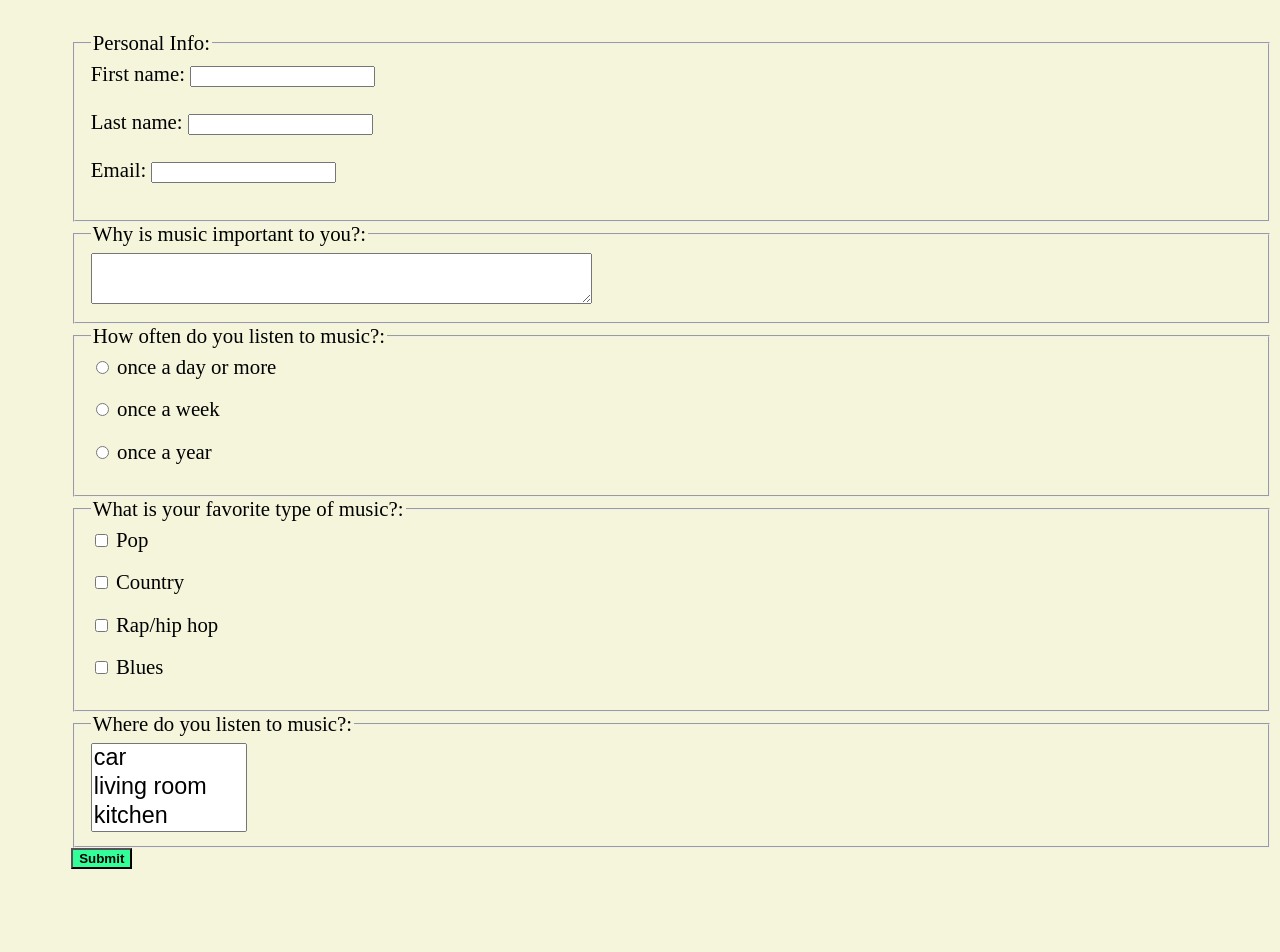
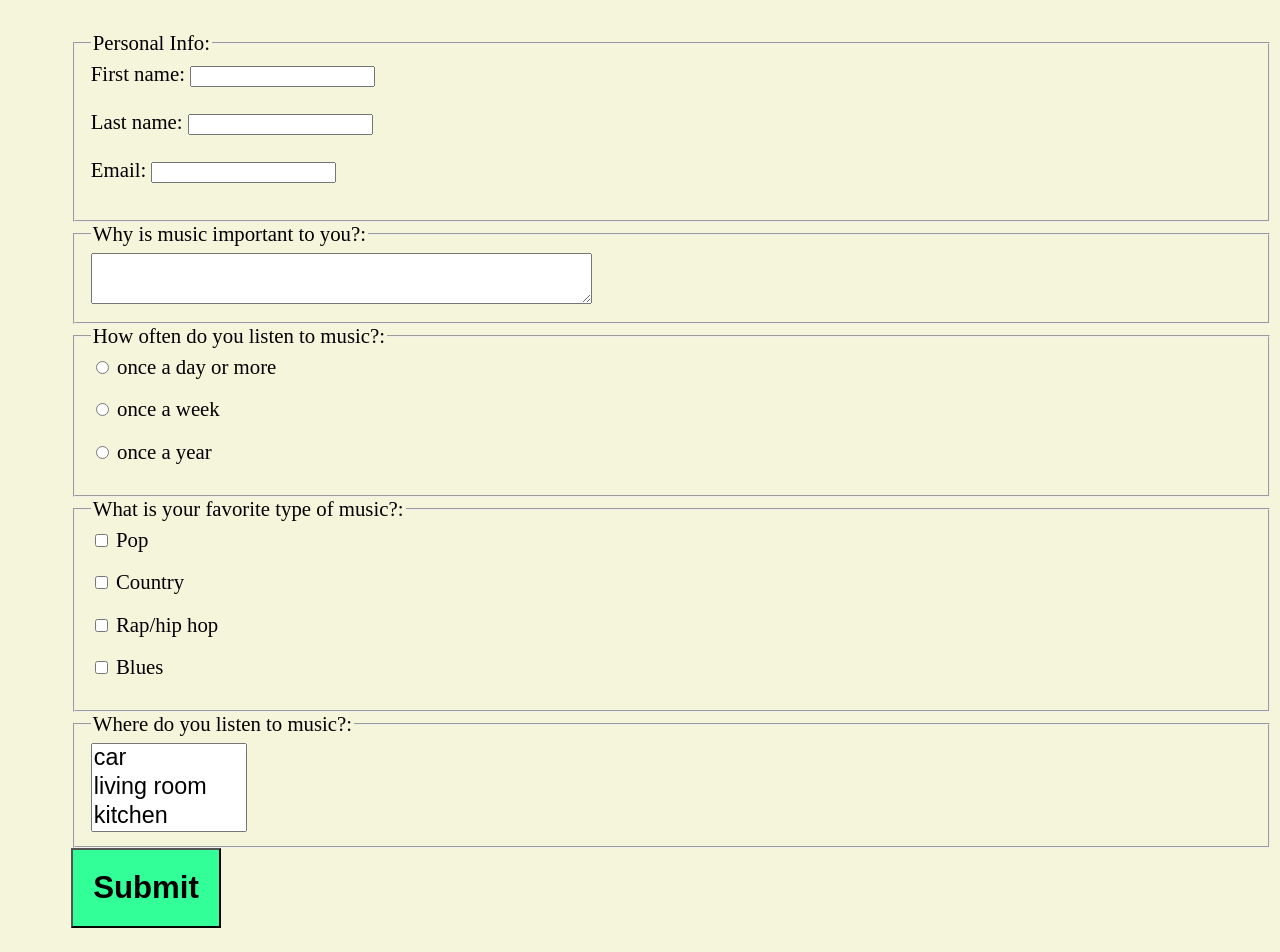
Before and after one commit to meyermt392/meyermt392.github.io, a plain HTML site: page forms/survey.html in a window 1280 px wide. Shown: the part 97-1049 px from the top of the page. Before the commit the page ends 990 px from the top, so only its background shows below. Drawn offline with Linux system fonts and the light colour scheme.

Commit message:
forms take 2

```diff
--- a/forms/survey.html
+++ b/forms/survey.html
@@ -81,7 +81,7 @@ width: 150px;
 </select><br>
 </fieldset>
 
-  <input type="submit" value="Submit" class="btn">
+  <input type="submit" value="Submit" id="submit">
 
 </form>
 
```
